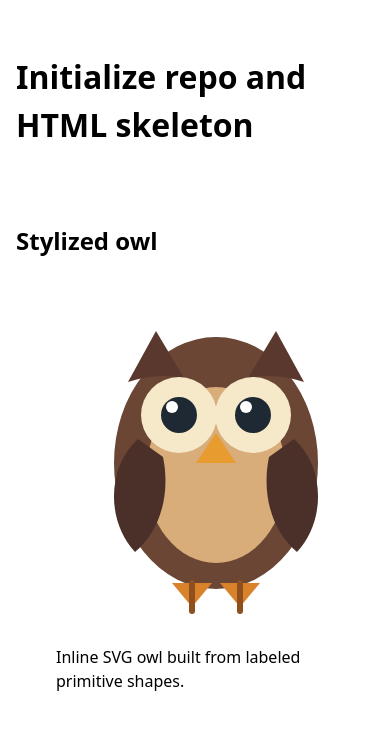
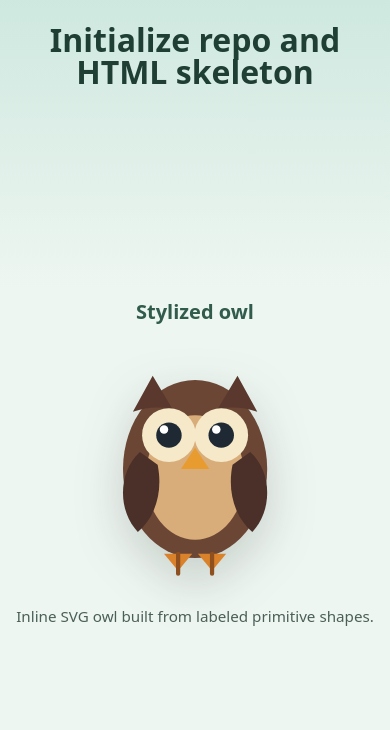
Before and after one commit to mtplayground/alex-0d18-test-5, a plain HTML site: page index.html in a window 390 px wide. Drawn offline with Linux system fonts and the light colour scheme.

Commit message:
feat: Page layout and responsive styling

```diff
--- a/styles.css
+++ b/styles.css
@@ -1,9 +1,9 @@
 :root {
-  color-scheme: light dark;
+  color-scheme: light;
   font-family: system-ui, -apple-system, BlinkMacSystemFont, "Segoe UI", sans-serif;
   line-height: 1.5;
-  color: CanvasText;
-  background: Canvas;
+  color: #26312c;
+  background: #eef6f1;
 }
 
 * {
@@ -13,18 +13,83 @@
 body {
   margin: 0;
   min-height: 100vh;
+  display: flex;
+  flex-direction: column;
+  background:
+    linear-gradient(180deg, rgba(197, 228, 218, 0.78), rgba(238, 246, 241, 0) 18rem),
+    #eef6f1;
 }
 
 header,
 main {
-  width: min(100% - 2rem, 72rem);
+  width: min(100% - 2rem, 56rem);
   margin-inline: auto;
 }
 
 header {
-  padding-block: 2rem 1rem;
+  padding-block: clamp(1.5rem, 5vw, 3.5rem) 0.75rem;
+  text-align: center;
 }
 
 main {
-  padding-block: 1rem 2rem;
+  flex: 1;
+  display: grid;
+  place-items: center;
+  padding-block: clamp(1rem, 4vw, 2rem) clamp(2rem, 6vw, 4rem);
 }
+
+h1,
+h2,
+p {
+  margin-block: 0;
+}
+
+h1 {
+  color: #1f3f35;
+  font-size: clamp(2rem, 8vw, 4.75rem);
+  font-weight: 800;
+  line-height: 1;
+}
+
+h2 {
+  color: #315c4d;
+  font-size: clamp(1.25rem, 4vw, 2rem);
+  font-weight: 700;
+  line-height: 1.15;
+}
+
+section {
+  display: grid;
+  justify-items: center;
+  gap: clamp(1rem, 3vw, 1.75rem);
+  text-align: center;
+}
+
+figure {
+  display: grid;
+  justify-items: center;
+  gap: clamp(0.75rem, 2vw, 1rem);
+  margin: 0;
+}
+
+svg[data-testid="owl-svg"] {
+  display: block;
+  width: clamp(13rem, 58vw, 24rem);
+  max-width: 100%;
+  height: auto;
+  filter: drop-shadow(0 1rem 1.5rem rgba(45, 51, 47, 0.2));
+}
+
+figcaption {
+  max-width: 30rem;
+  color: #4b5f58;
+  font-size: clamp(0.95rem, 2.4vw, 1.1rem);
+  line-height: 1.5;
+}
+
+@media (max-width: 36rem) {
+  header,
+  main {
+    width: min(100% - 1.5rem, 56rem);
+  }
+}
```
